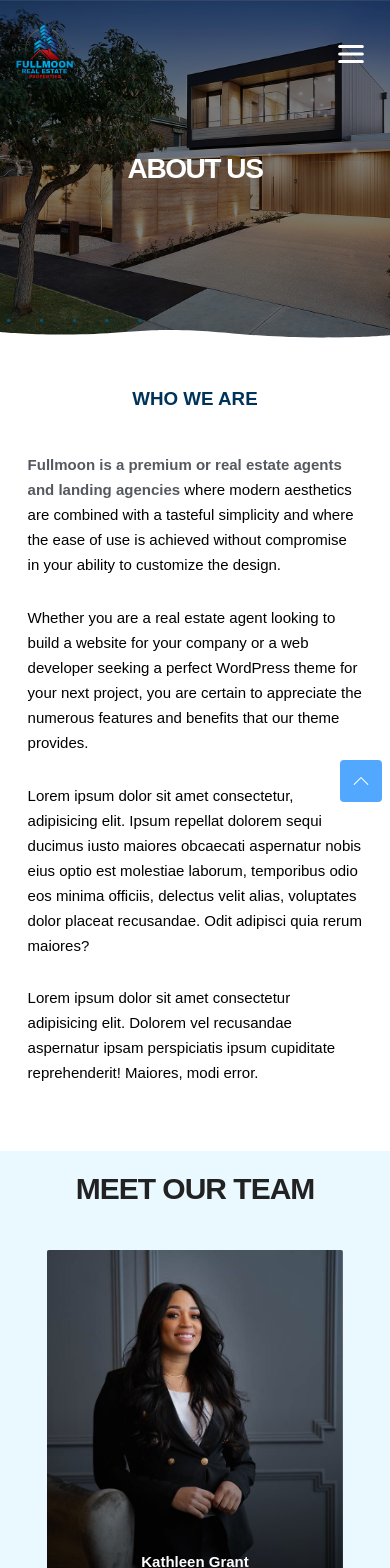
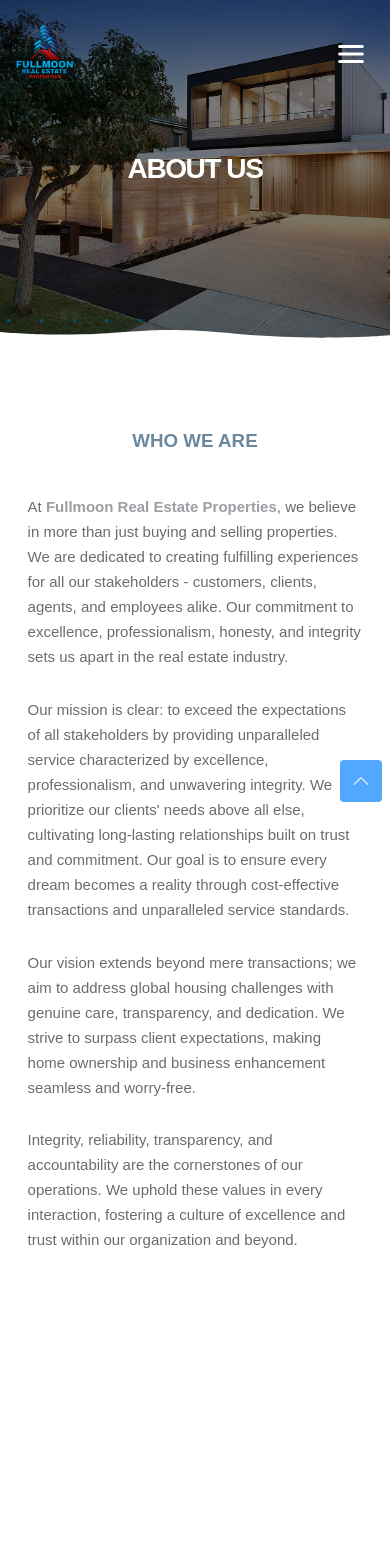
Before and after one commit to unnamed-lab/fullmoon-real-estate, a React (Vite) app: page /about in a window 390 px wide. Shown: the top 1568 px of the page. Built offline with nearby package versions, Linux system fonts and the light colour scheme.

Commit message:
addedmwriteup

```diff
--- a/src/components/about/Service.jsx
+++ b/src/components/about/Service.jsx
@@ -6,17 +6,17 @@ function Service({ header, headerStyle }) {
   const services = [
     {
       title: "Real Estate Consulting",
-      desc: "Finding your perfect luxury residence tailored to your unique preferences and lifestyle.",
+      desc: "Get expert advice and guidance tailored to your needs. From market analysis to risk assessment, we help you make informed decisions in the real estate market.  Let us help you navigate the complexities of the real estate industry and achieve your goals with confidence.",
       img: room01,
     },
     {
       title: "Real estate management",
-      desc: "In-depth insights and trends to inform and empower your real estate decisions.",
+      desc: "Maximize your investment with our hassle-free management solutions. From tenant screening to maintenance, we handle everything to ensure your property thrives.Trust us to handle the day-to-day management of your property, so you can focus on what matters most to you.",
       img: room02,
     },
     {
       title: "Real estate development",
-      desc: "Seamless relocation support ensuring a transition as luxurious as your new home.",
+      desc: "Turn your vision into reality with our full-service development expertise. From site selection to project completion, we bring your project to life on time and within budget. Partner with us to unlock the full potential of your real estate investment and create lasting value for generations to come.",
       img: room03,
     },
   ];
--- a/src/components/home/AboutCompany.jsx
+++ b/src/components/home/AboutCompany.jsx
@@ -23,7 +23,7 @@ function AboutCompany({ logo, content }) {
           {content?.map((el, index) => {
             return (
               <li key={index} className={styles.item_service}>
-                <div className={styles.icon_placeholder}>
+                {/* <div className={styles.icon_placeholder}>
                   <span>
                     <img
                       src={el.icon}
@@ -34,7 +34,7 @@ function AboutCompany({ logo, content }) {
                       title={el.title}
                     />
                   </span>
-                </div>
+                </div> */}
                 <div>
                   <h3>{el.title}</h3>
                   <p>{el.description}</p>
--- a/src/components/home/Hero.jsx
+++ b/src/components/home/Hero.jsx
@@ -28,6 +28,7 @@ function Hero({
       {backdrop ? <div className={styles.bgBackdrop}></div> : ""}
       {bgImg ? (
         <img
+        className={styles.imgObject}
           src={bgImg}
           width={"1024px"}
           height={"780px"}
--- a/src/components/home/Service.jsx
+++ b/src/components/home/Service.jsx
@@ -6,18 +6,21 @@ import service03 from "../../assets/img/service03.png";
 import service04 from "../../assets/img/service04.png";
 function Service() {
   const services = [
-    { title: "Real Estate Consulting", url: "/", img: service01 },
-    { title: "Real estate development", url: "/", img: service02 },
-    { title: "Real estate management", url: "/", img: service03 },
-    { title: "Selling of land", url: "/", img: service04 },
+    { title: "Real Estate Consulting", url: "/service", img: service01 },
+    { title: "Real estate development", url: "/service", img: service02 },
+    { title: "Real estate management", url: "/service", img: service03 },
+    { title: "Selling of land", url: "/service", img: service04 },
   ];
   return (
     <section className={styles.service_showcase}>
       <div className={styles.header}>
         <h3>Service</h3>
         <p>
-          Lorem ipsum dolor sit amet, consectetur adipiscing elit. Ut elit
-          tellus, luctus nec ullamcorper mattis, pulvinar dapibus leo.
+          Welcome to Fullmoon Real Estate Properties, where we offer a
+          comprehensive range of services tailored to meet your every real
+          estate need. Whether you're buying, selling, renting, or investing,
+          our dedicated team of professionals is here to guide you through every
+          step of the process.
         </p>
         <button type="button" className="btn big secondary">
           More information
--- a/src/pages/AboutUs.jsx
+++ b/src/pages/AboutUs.jsx
@@ -34,35 +34,38 @@ function AboutUs() {
       </Hero>
       <Intro>
         <p>
-          <b>
-            Fullmoon is a premium or real estate agents and landing agencies
-          </b>{" "}
-          where modern aesthetics are combined with a tasteful simplicity and
-          where the ease of use is achieved without compromise in your ability
-          to customize the design.
+          At <b>Fullmoon Real Estate Properties</b>, we believe in more than
+          just buying and selling properties. We are dedicated to creating
+          fulfilling experiences for all our stakeholders - customers, clients,
+          agents, and employees alike. Our commitment to excellence,
+          professionalism, honesty, and integrity sets us apart in the real
+          estate industry.
         </p>
         <p>
-          Whether you are a real estate agent looking to build a website for
-          your company or a web developer seeking a perfect WordPress theme for
-          your next project, you are certain to appreciate the numerous features
-          and benefits that our theme provides.
+          Our mission is clear: to exceed the expectations of all stakeholders
+          by providing unparalleled service characterized by excellence,
+          professionalism, and unwavering integrity. We prioritize our clients'
+          needs above all else, cultivating long-lasting relationships built on
+          trust and commitment. Our goal is to ensure every dream becomes a
+          reality through cost-effective transactions and unparalleled service
+          standards.
         </p>
         <p>
-          Lorem ipsum dolor sit amet consectetur, adipisicing elit. Ipsum
-          repellat dolorem sequi ducimus iusto maiores obcaecati aspernatur
-          nobis eius optio est molestiae laborum, temporibus odio eos minima
-          officiis, delectus velit alias, voluptates dolor placeat recusandae.
-          Odit adipisci quia rerum maiores?
+          Our vision extends beyond mere transactions; we aim to address global
+          housing challenges with genuine care, transparency, and dedication. We
+          strive to surpass client expectations, making home ownership and
+          business enhancement seamless and worry-free.
         </p>
         <p>
-          Lorem ipsum dolor sit amet consectetur adipisicing elit. Dolorem vel
-          recusandae aspernatur ipsam perspiciatis ipsum cupiditate
-          reprehenderit! Maiores, modi error.
+          Integrity, reliability, transparency, and accountability are the
+          cornerstones of our operations. We uphold these values in every
+          interaction, fostering a culture of excellence and trust within our
+          organization and beyond.
         </p>
       </Intro>
       <Team />
       <ServiceAbout />
-      <Testimonial />
+      {/* <Testimonial /> */}
     </>
   );
 }
--- a/src/pages/Home.jsx
+++ b/src/pages/Home.jsx
@@ -25,21 +25,21 @@ function Home() {
   });
   const services = [
     {
-      title: "OPERATIONAL EXCELLENCE",
+      title: "Commitment to Excellence",
       description:
-        "Lorem ipsum dolor sit amet, consectetur adipiscing elit. Ut elit tellus, luctus necullamcorper mattis, pulvinar dapibus leo.",
+        "We prioritize professionalism, honesty, and integrity, aiming to surpass expectations in every interaction with stakeholders",
       icon: mouseIcon,
     },
     {
-      title: "CONTINUOUS IMPROVEMENT",
+      title: "Customer-Centric Focus",
       description:
-        "Lorem ipsum dolor sit amet, consectetur adipiscing elit. Ut elit tellus, luctus necullamcorper mattis, pulvinar dapibus leo.",
+        "Our approach revolves around addressing the needs and concern of our clients, fostering trust and long-term relationships through dedicated service",
       icon: clockIcon,
     },
     {
-      title: "INNOVATIVE SOLUTIONS",
+      title: "Efficiency and Satisfaction",
       description:
-        "Lorem ipsum dolor sit amet, consectetur adipiscing elit. Ut elit tellus, luctus necullamcorper mattis, pulvinar dapibus leo.",
+        "Our goal is to achieve high levels of client retention and satisfaction by ensuring transactions are cost-effective while upholding service quality standards.",
       icon: userIcon,
     },
   ];
@@ -78,17 +78,6 @@ function Home() {
       isAvailable: true,
       hotOffer: false,
     },
-    {
-      title: "Residential land for sale ",
-      location: "Lekki phase 2 by emerald estate",
-      description:
-        "Treasure island estate phase 1 extension more than 200 housing units are projected for delivery in the scheme.",
-      price: 2000000,
-      size: "600sqm",
-      thumbnail: landImg,
-      isAvailable: true,
-      hotOffer: false,
-    },
   ];
 
   return (
@@ -111,7 +100,7 @@ function Home() {
       <Catalogue products={products} />
       <Service />
       <Agents />
-      <Faq />
+      {/* <Faq /> */}
     </>
   );
 }
--- a/src/styles/css/app.module.css
+++ b/src/styles/css/app.module.css
@@ -1,3 +1,22 @@
+@keyframes fade-in {
+  from {
+    transform: translateY(100px);
+  }
+  to {
+    transform: translateY(0px);
+    opacity: 1;
+  }
+}
+@keyframes hero-fade {
+  25% {
+    scale: 0.8;
+    opacity: 1;
+  }
+  85% {
+    scale: 2;
+    opacity: 0.3;
+  }
+}
 .hero {
   position: relative;
   display: flex;
@@ -54,15 +73,21 @@
     left: -30%;
   }
 }
-.hero img {
+.hero > .imgObject {
   position: absolute;
   z-index: 10;
   top: 50%;
   left: 50%;
   transform: translate(-50%, -50%);
   object-fit: cover;
-  width: 100dvw;
-  height: inherit;
+}
+@media (prefers-reduced-motion: no-preference) {
+  .hero > .imgObject {
+    animation: hero-fade linear forwards;
+    animation-delay: 3s;
+    animation-timeline: view(y);
+    animation-range: exit;
+  }
 }
 .hero .hero_content {
   z-index: 13;
@@ -110,11 +135,27 @@
   margin-top: 2rem;
   margin-bottom: 4rem;
   gap: 1rem;
+  opacity: 0;
+}
+@media (prefers-reduced-motion: no-preference) {
+  .service_brief {
+    animation: fade-in linear forwards;
+    animation-delay: 3s;
+    animation-timeline: view();
+    animation-range-start: 50dvh 0px;
+    animation-range-end: entry;
+  }
 }
 .service_brief h2,
 .service_brief h3 {
-  text-align: center;
+  text-align: left;
   color: #00335a;
+}
+@media (max-width: 767px) {
+  .service_brief h2,
+  .service_brief h3 {
+    text-align: center;
+  }
 }
 .service_brief h2 b,
 .service_brief h3 b {
@@ -207,6 +248,33 @@
 .service_brief .service_row .service_menu .item_service {
   gap: 0.25rem;
 }
+@media (prefers-reduced-motion: no-preference) {
+  .service_brief .service_row .service_menu .item_service:nth-child(1n) {
+    animation: fade-in linear forwards;
+    animation-delay: 1s;
+    animation-timeline: view();
+    animation-range-start: 50dvh 0px;
+    animation-range-end: entry;
+  }
+}
+@media (prefers-reduced-motion: no-preference) {
+  .service_brief .service_row .service_menu .item_service:nth-child(2n) {
+    animation: fade-in linear forwards;
+    animation-delay: 3s;
+    animation-timeline: view();
+    animation-range-start: 50dvh 0px;
+    animation-range-end: entry;
+  }
+}
+@media (prefers-reduced-motion: no-preference) {
+  .service_brief .service_row .service_menu .item_service:nth-child(3n) {
+    animation: fade-in linear forwards;
+    animation-delay: 5s;
+    animation-timeline: view();
+    animation-range-start: 50dvh 0px;
+    animation-range-end: entry;
+  }
+}
 .service_brief .service_row .service_menu .item_service .icon_placeholder {
   display: block;
   width: 100%;
@@ -268,6 +336,16 @@
   margin-top: 2rem;
   margin-bottom: 4rem;
   gap: 1rem;
+  opacity: 0;
+}
+@media (prefers-reduced-motion: no-preference) {
+  .catalogue {
+    animation: fade-in linear forwards;
+    animation-delay: 3s;
+    animation-timeline: view();
+    animation-range-start: 50dvh 0px;
+    animation-range-end: entry;
+  }
 }
 .catalogue .catalogue_container {
   width: -webkit-fill-available;
@@ -384,6 +462,16 @@
   grid-template-columns: 1fr 2fr;
   gap: 2rem;
   margin-bottom: 2rem;
+  opacity: 0;
+}
+@media (prefers-reduced-motion: no-preference) {
+  .service_showcase {
+    animation: fade-in linear forwards;
+    animation-delay: 1s;
+    animation-timeline: view();
+    animation-range-start: 50dvh 50px;
+    animation-range-end: entry;
+  }
 }
 @media (max-width: 767px) {
   .service_showcase {
@@ -514,6 +602,18 @@
   margin-left: auto;
 }
 
+.find_agent {
+  opacity: 0;
+}
+@media (prefers-reduced-motion: no-preference) {
+  .find_agent {
+    animation: fade-in linear forwards;
+    animation-delay: 1s;
+    animation-timeline: view();
+    animation-range-start: 50dvh 100px;
+    animation-range-end: entry;
+  }
+}
 .find_agent .agent_gallery {
   display: grid !important;
   grid-template-columns: repeat(4, 1fr);
@@ -581,6 +681,16 @@
 .faq {
   margin-top: 3rem;
   margin-bottom: 2rem;
+  opacity: 0;
+}
+@media (prefers-reduced-motion: no-preference) {
+  .faq {
+    animation: fade-in linear forwards;
+    animation-delay: 1s;
+    animation-timeline: view();
+    animation-range-start: 50dvh 50px;
+    animation-range-end: entry;
+  }
 }
 .faq .faq_container {
   display: flex;
@@ -599,6 +709,16 @@
 .about_intro {
   display: block;
   margin-bottom: 5%;
+  opacity: 0;
+}
+@media (prefers-reduced-motion: no-preference) {
+  .about_intro {
+    animation: fade-in linear forwards;
+    animation-delay: 1s;
+    animation-timeline: view();
+    animation-range-start: 50dvh 50px;
+    animation-range-end: entry;
+  }
 }
 .about_intro h2,
 .about_intro h3 {
@@ -627,6 +747,16 @@
 .about_team {
   background-color: rgba(51, 190, 255, 0.1);
   padding: 2% 12% !important;
+  opacity: 0;
+}
+@media (prefers-reduced-motion: no-preference) {
+  .about_team {
+    animation: fade-in linear forwards;
+    animation-delay: 1s;
+    animation-timeline: view();
+    animation-range-start: 50dvh 50px;
+    animation-range-end: entry;
+  }
 }
 .about_team h2,
 .about_team h3 {
@@ -721,6 +851,16 @@
 .about_service {
   margin-top: 3%;
   margin-bottom: 2%;
+  opacity: 0;
+}
+@media (prefers-reduced-motion: no-preference) {
+  .about_service {
+    animation: fade-in linear forwards;
+    animation-delay: 1s;
+    animation-timeline: view();
+    animation-range-start: 50dvh 50px;
+    animation-range-end: entry;
+  }
 }
 @media (max-width: 767px) {
   .about_service {
@@ -817,6 +957,16 @@
 .about_testimonial {
   margin-top: 3%;
   margin-bottom: 2%;
+  opacity: 0;
+}
+@media (prefers-reduced-motion: no-preference) {
+  .about_testimonial {
+    animation: fade-in linear forwards;
+    animation-delay: 1s;
+    animation-timeline: view();
+    animation-range-start: 50dvh 50px;
+    animation-range-end: entry;
+  }
 }
 @media (max-width: 767px) {
   .about_testimonial {
--- a/src/styles/css/root.css
+++ b/src/styles/css/root.css
@@ -1,3 +1,22 @@
+@keyframes fade-in {
+  from {
+    transform: translateY(100px);
+  }
+  to {
+    transform: translateY(0px);
+    opacity: 1;
+  }
+}
+@keyframes hero-fade {
+  25% {
+    scale: 0.8;
+    opacity: 1;
+  }
+  85% {
+    scale: 2;
+    opacity: 0.3;
+  }
+}
 .btn {
   cursor: pointer;
   padding: 0.875rem;
--- a/src/styles/scss/section/_about.scss
+++ b/src/styles/scss/section/_about.scss
@@ -4,6 +4,8 @@
 .about_intro {
   display: block;
   margin-bottom: 5%;
+  opacity: 0;
+  @include scroll-animate(fade-in, 1s, linear, 50px);
 
   h2,
   h3 {
@@ -34,6 +36,8 @@
 .about_team {
   background-color: rgba($color: $accent2, $alpha: 0.1);
   padding: 2% 12% !important;
+  opacity: 0;
+  @include scroll-animate(fade-in, 1s, linear, 50px);
 
   h2,
   h3 {
@@ -133,6 +137,8 @@
 .about_service {
   margin-top: 3%;
   margin-bottom: 2%;
+  opacity: 0;
+  @include scroll-animate(fade-in, 1s, linear, 50px);
 
   @include responsive(mobile) {
     margin-top: 10%;
@@ -229,6 +235,8 @@
 .about_testimonial {
   margin-top: 3%;
   margin-bottom: 2%;
+  opacity: 0;
+  @include scroll-animate(fade-in, 1s, linear, 50px);
 
   @include responsive(mobile) {
     margin-top: 10%;
--- a/src/styles/scss/section/_home.scss
+++ b/src/styles/scss/section/_home.scss
@@ -1,5 +1,6 @@
 @use "../custom" as *;
 @use "../components/mixins" as *;
+@use "../components/animation" as *;
 
 .hero {
   position: relative;
@@ -58,15 +59,14 @@
     }
   }
 
-  img {
+  > .imgObject {
     position: absolute;
     z-index: 10;
     top: 50%;
     left: 50%;
     transform: translate(-50%, -50%);
     object-fit: cover;
-    width: 100dvw;
-    height: inherit;
+    @include hero-bg(hero-fade, 3s);
   }
 
   .hero_content {
@@ -117,11 +117,17 @@
   margin-top: 2rem;
   margin-bottom: 4rem;
   gap: 1rem;
+  opacity: 0;
+  @include scroll-animate(fade-in, 3s);
 
   h2,
   h3 {
-    text-align: center;
+    text-align: left;
     color: $accent;
+
+    @include responsive(mobile) {
+      text-align: center;
+    }
 
     b {
       text-transform: uppercase;
@@ -217,6 +223,17 @@
 
       .item_service {
         gap: 0.25rem;
+
+        &:nth-child(1n) {
+          @include scroll-animate(fade-in, 1s);
+        }
+        &:nth-child(2n) {
+          @include scroll-animate(fade-in, 3s);
+        }
+        &:nth-child(3n) {
+          @include scroll-animate(fade-in, 5s);
+        }
+
         .icon_placeholder {
           display: block;
           width: 100%;
@@ -279,6 +296,8 @@
   margin-top: 2rem;
   margin-bottom: 4rem;
   gap: 1rem;
+  opacity: 0;
+  @include scroll-animate(fade-in, 3s);
 
   .catalogue_container {
     width: -webkit-fill-available;
@@ -411,6 +430,8 @@
   grid-template-columns: 1fr 2fr;
   gap: 2rem;
   margin-bottom: 2rem;
+  opacity: 0;
+  @include scroll-animate(fade-in, 1s, linear, 50px);
 
   @include responsive(mobile) {
     grid-template-columns: repeat(1, 1fr);
@@ -552,6 +573,8 @@
 }
 
 .find_agent {
+  opacity: 0;
+  @include scroll-animate(fade-in, 1s, linear, 100px);
   .agent_gallery {
     display: grid !important;
     grid-template-columns: repeat(4, 1fr);
@@ -624,6 +647,8 @@
 .faq {
   margin-top: 3rem;
   margin-bottom: 2rem;
+  opacity: 0;
+  @include scroll-animate(fade-in, 1s, linear, 50px);
 
   .faq_container {
     display: flex;
```
Also changed, not shown: src/styles/scss/components/_animation.scss (+22 -0 lines), src/styles/scss/components/_mixins.scss (+19 -0 lines), 2 other files (tests, documents, lock files or other folders).
